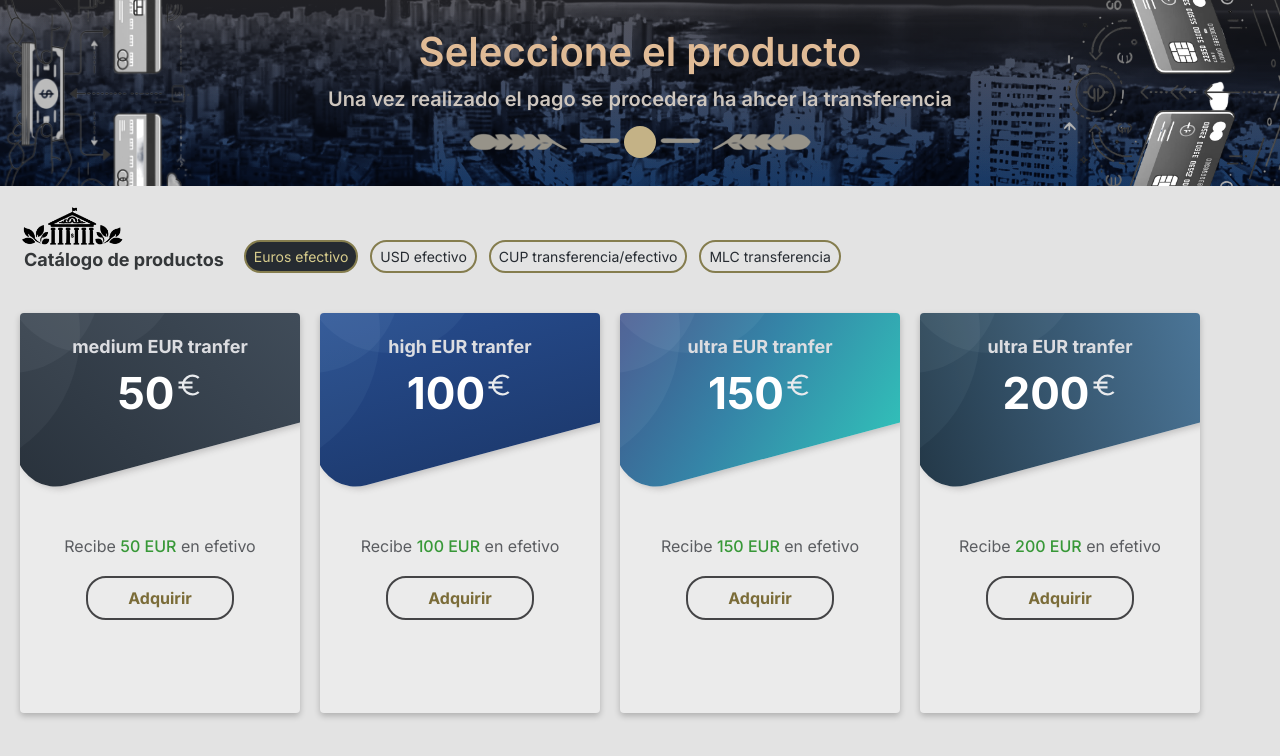
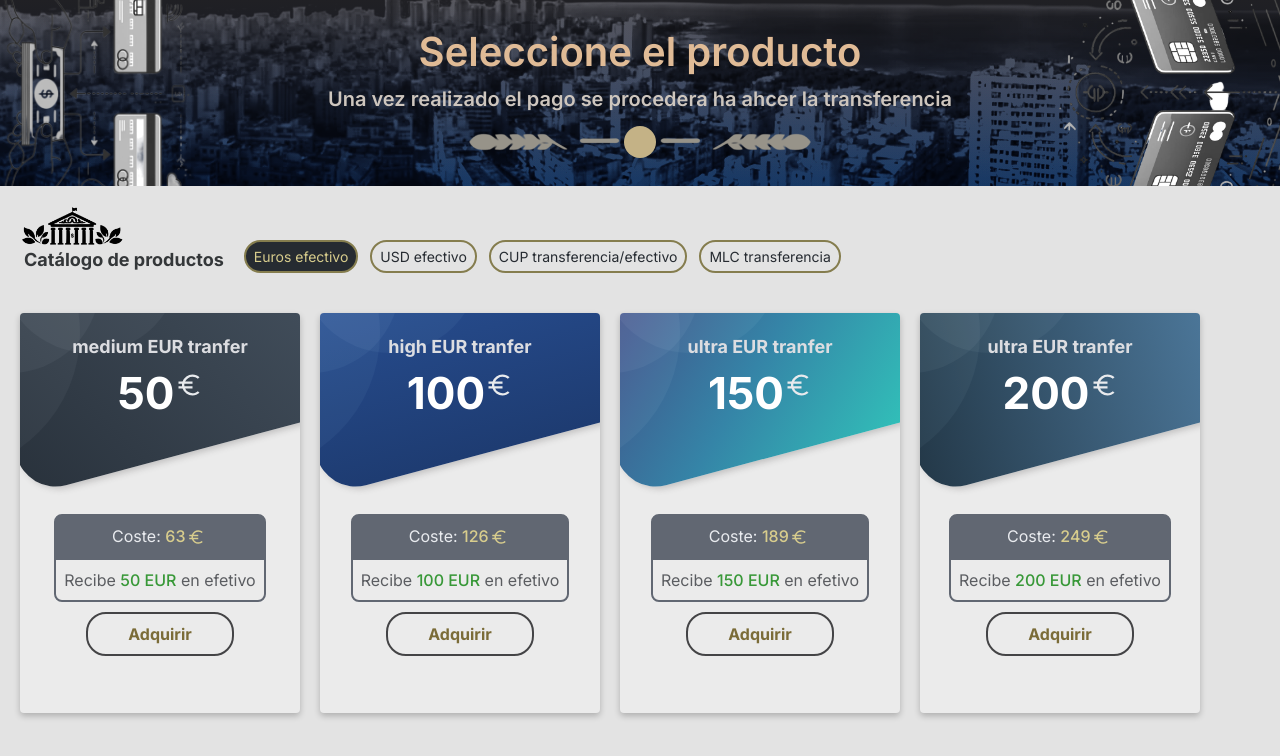
Before and after one commit to Yaalalf/olivia-bank, a Next.js app: page /items in a window 1280 px wide. Shown: the top 756 px of the page. Built offline with nearby package versions, Linux system fonts and the light colour scheme.

Commit message:
adding cost

```diff
--- a/src/app/items/desktop.css
+++ b/src/app/items/desktop.css
@@ -398,20 +398,52 @@
 }
 
 .ItemsPage .ListItem li .Beneficios {
-  margin-block-start: 100px;
+  margin-block-start: 88px;
   margin-block-end: 20px;
 }
 
 .ItemsPage .ListItem li .Beneficios p {
   padding: 8px;
-  padding-inline: 20px;
+  margin-inline: 20px;
   color: #5b5d61;
+  border: 2px solid #616772;
+  text-align: center;
 
-  text-align: center;
+  border-end-start-radius: 8px;
+  border-end-end-radius: 8px;
 }
 .ItemsPage .ListItem li .Beneficios p span {
   font-weight: 500;
   color: #389838;
+}
+
+.ItemsPage .ListItem li .Beneficios p.Cost {
+  background-color: #616772;
+  border-start-start-radius: 8px;
+  border-start-end-radius: 8px;
+
+  border-end-start-radius: 0px;
+  border-end-end-radius: 0px;
+  color: rgb(233, 235, 239);
+}
+.ItemsPage .ListItem li .Beneficios p.Cost span {
+  color: #d8cd8d;
+}
+.ItemsPage .ListItem li .Beneficios p.Cost span.EUR {
+  inline-size: 18px;
+  block-size: 18px;
+
+  display: inline-block;
+
+  position: relative;
+  top: 3.5px;
+  left: -3px;
+
+  background-color: #d8cd8d;
+  mask-image: url("/icons/euro.svg");
+  mask-repeat: no-repeat;
+  mask-size: contain;
+  mask-position: center;
 }
 .ItemsPage .ListItem li .Actions {
 }
--- a/src/app/items/mobile.css
+++ b/src/app/items/mobile.css
@@ -139,7 +139,7 @@
   }
   .ItemsPage .ListItem li {
     inline-size: 220px;
-    block-size: 340px;
+    block-size: auto;
 
     display: flex;
     flex-direction: column;
@@ -149,6 +149,7 @@
     flex-shrink: 0;
 
     padding-block-start: 20px;
+    padding-block-end: 40px;
 
     position: relative;
 
@@ -267,7 +268,7 @@
   }
 
   .ItemsPage .ListItem li .Beneficios {
-    margin-block-start: 72px;
+    margin-block-start: 84px;
     margin-block-end: 20px;
   }
   .ItemsPage .ListItem li .Actions a {
--- a/src/app/items/page.tsx
+++ b/src/app/items/page.tsx
@@ -94,6 +94,9 @@ export default function Items() {
                 </span>
               </div>
               <div className="Beneficios">
+                <p className="Cost">
+                  Coste: <span>{el.cost}</span> <span className="EUR"></span>
+                </p>
                 <p>
                   Recibe{" "}
                   <span>
@@ -129,6 +132,7 @@ interface Item {
   title: string;
   amount: number;
   link: string;
+  cost: number;
 }
 
 const eur: Item[] = [
@@ -136,24 +140,28 @@ const eur: Item[] = [
     title: "medium EUR tranfer",
     amount: 50,
     link: "https://buy.stripe.com/fZe2b9gLp20B7Cg9Bg",
+    cost: 63,
   },
 
   {
     title: "high EUR tranfer",
     amount: 100,
     link: "https://buy.stripe.com/9AQ4jhfHlbBb3m06p5",
+    cost: 126,
   },
 
   {
     title: "ultra EUR tranfer",
     amount: 150,
     link: "https://buy.stripe.com/aEUeXV8eT9t3f4I28Q",
+    cost: 189,
   },
 
   {
     title: "ultra EUR tranfer",
     amount: 200,
     link: "https://buy.stripe.com/7sI8zx1QvdJj5u87tb",
+    cost: 249,
   },
 ];
 
@@ -162,24 +170,28 @@ const cup: Item[] = [
     title: "micro CUP tranfer",
     amount: 5,
     link: "https://buy.stripe.com/cN29DBbr5dJj1dS8wN",
+    cost: 5,
   },
 
   {
     title: "micro CUP tranfer",
     amount: 10,
     link: "https://buy.stripe.com/8wM03152H7kVbSw9AI",
+    cost: 10,
   },
   {
     title: "small CUP tranfer",
 
     amount: 25,
     link: "https://buy.stripe.com/bIY6rp1Qv6gRbSw9AP",
+    cost: 25,
   },
   {
     title: "small CUP tranfer",
 
     amount: 30,
     link: "https://buy.stripe.com/aEU3fd52HfRre0EbIW",
+    cost: 30,
   },
 
   {
@@ -187,24 +199,28 @@ const cup: Item[] = [
 
     amount: 40,
     link: "https://buy.stripe.com/9AQ031cv98oZcWAbIV",
+    cost: 40,
   },
   {
     title: "medium CUP tranfer",
 
     amount: 50,
     link: "https://buy.stripe.com/5kA7vtan15cN1dS28o",
+    cost: 50,
   },
   {
     title: "medium CUP tranfer",
 
     amount: 60,
     link: "https://buy.stripe.com/5kA031an1gVv4q45kw",
+    cost: 60,
   },
   {
     title: "medium CUP tranfer",
 
     amount: 70,
     link: "https://buy.stripe.com/6oE1757aPcFf1dSbIT",
+    cost: 70,
   },
 
   {
@@ -212,30 +228,35 @@ const cup: Item[] = [
 
     amount: 80,
     link: "https://buy.stripe.com/00gaHF0Mr20BcWA6oy",
+    cost: 80,
   },
   {
     title: "high CUP tranfer",
 
     amount: 90,
     link: "https://buy.stripe.com/aEUdTR0Mr48J5u8bIR",
+    cost: 90,
   },
   {
     title: "ultra CUP tranfer",
 
     amount: 150,
     link: "https://buy.stripe.com/aEU3fd52HdJj3m014m",
+    cost: 150,
   },
   {
     title: "ultra CUP tranfer",
 
     amount: 200,
     link: "https://buy.stripe.com/3csbLJan1bBb6yc006",
+    cost: 200,
   },
 
   {
     title: "ultra CUP tranfer",
     amount: 250,
     link: "https://buy.stripe.com/3csdTR3YD48J6yc8wD",
+    cost: 250,
   },
 ];
 
@@ -244,65 +265,77 @@ const mlc: Item[] = [
     title: "micro MLC tranfer",
     amount: 20,
     link: "https://buy.stripe.com/28o1758eTbBb8GkaF8",
+    cost: 22.38,
   },
   {
     title: "small MLC tranfer",
     amount: 25,
     link: "https://buy.stripe.com/8wM7vt7aP6gRbSw5kP",
+    cost: 27.69,
   },
   {
     title: "small MLC tranfer",
     amount: 30,
     link: "https://buy.stripe.com/eVa2b90MreNn6yccNi",
+    cost: 33.39,
   },
 
   {
     title: "small MLC tranfer",
     amount: 40,
     link: "https://buy.stripe.com/dR6dTRfHlax709OdRn",
+    cost: 44.21,
   },
   {
     title: "medium MLC tranfer",
     amount: 50,
     link: "https://buy.stripe.com/eVa8zx0MreNn8Gk5kS",
+    cost: 55.19,
   },
   {
     title: "medium MLC tranfer",
     amount: 60,
     link: "https://buy.stripe.com/fZecPN3YDgVvg8M6oX",
+    cost: 66.09,
   },
   {
     title: "medium MLC tranfer",
     amount: 70,
     link: "https://buy.stripe.com/aEU7vtcv948JaOscNm",
+    cost: 77.13,
   },
 
   {
     title: "medium MLC tranfer",
     amount: 80,
     link: "https://buy.stripe.com/cN20318eT6gRf4I5kV",
+    cost: 87.91,
   },
   {
     title: "high MLC tranfer",
     amount: 90,
     link: "https://buy.stripe.com/7sIeXVbr5gVv8Gk5kW",
+    cost: 98.78,
   },
   {
     title: "high MLC tranfer",
     amount: 100,
     link: "https://buy.stripe.com/14k6rp52H20BaOs14H",
+    cost: 109.66,
   },
 
   {
     title: "ultra MLC tranfer",
     amount: 150,
     link: "https://buy.stripe.com/4gwbLJbr520B09O00E",
+    cost: 164.11,
   },
 
   {
     title: "ultra MLC tranfer",
     amount: 200,
     link: "https://buy.stripe.com/28o9DB1Qv0Wx3m07t7",
+    cost: 218.66,
   },
 ];
 
@@ -311,35 +344,41 @@ const usd: Item[] = [
     title: "micro USD tranfer",
     amount: 20,
     link: "https://buy.stripe.com/aEU3fd52HdJjbSweVE",
+    cost: 23.5,
   },
   {
     title: "small USD tranfer",
     amount: 30,
     link: "https://buy.stripe.com/5kAcPN3YD0Wxg8M4h1",
+    cost: 34.8,
   },
 
   {
     title: "medium USD tranfer",
     amount: 50,
     link: "https://buy.stripe.com/6oEaHFdzd34FcWA5l6",
+    cost: 58,
   },
 
   {
     title: "high USD tranfer",
     amount: 100,
     link: "https://buy.stripe.com/bIYdTR0MreNncWA3cZ",
+    cost: 116,
   },
 
   {
     title: "ultra USD tranfer",
     amount: 150,
     link: "https://buy.stripe.com/8wM9DBbr5gVve0E4h4",
+    cost: 174,
   },
 
   {
     title: "ultra USD tranfer",
     amount: 200,
     link: "https://buy.stripe.com/5kA7vtan15cN5u8bJx",
+    cost: 232,
   },
 ];
 
```
